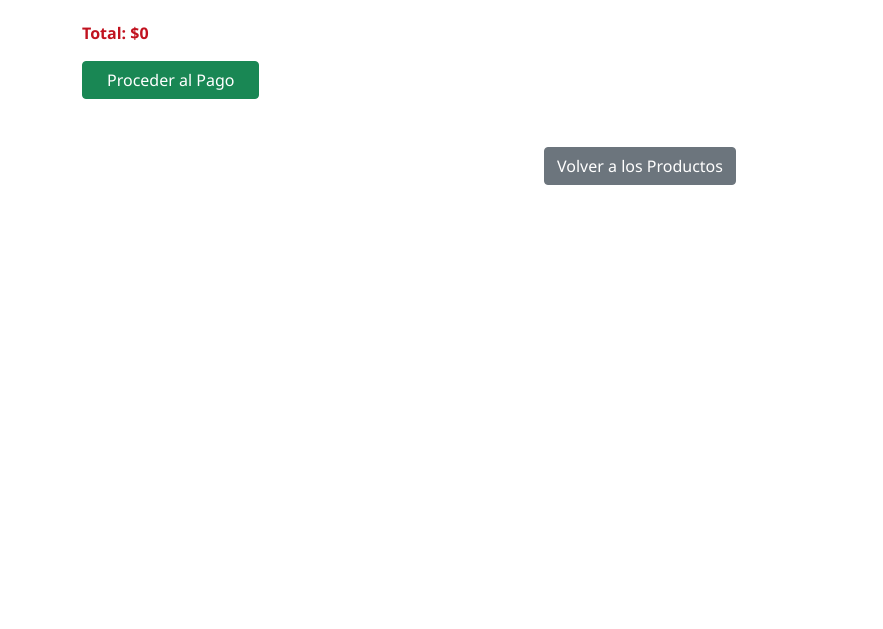
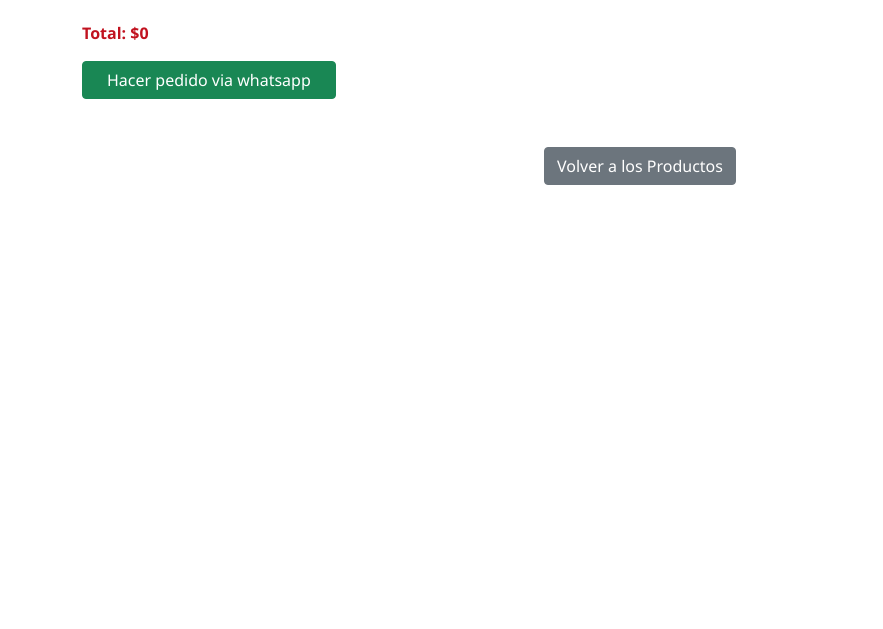
Before and after one commit to AnSan29/Dulces-noris, a plain HTML site: page carrito.html in a window 1280 px wide. Shown: the part 171-800 px from the top of the page, without its empty margins (0-883 px from the left). Drawn offline with nearby package versions, Linux system fonts and the light colour scheme.

Commit message:
ajuste boton hacer pedido

```diff
--- a/carrito.html
+++ b/carrito.html
@@ -55,7 +55,7 @@
       <p id="totalPrecio" class="fw-bold"></p>
 
       <button id="btnProcederPago" class="btn btn-success mb-4 px-4">
-        Proceder al Pago
+        Hacer pedido via whatsapp
       </button>
 
       <!-- Botón para volver a la página de productos -->
```
